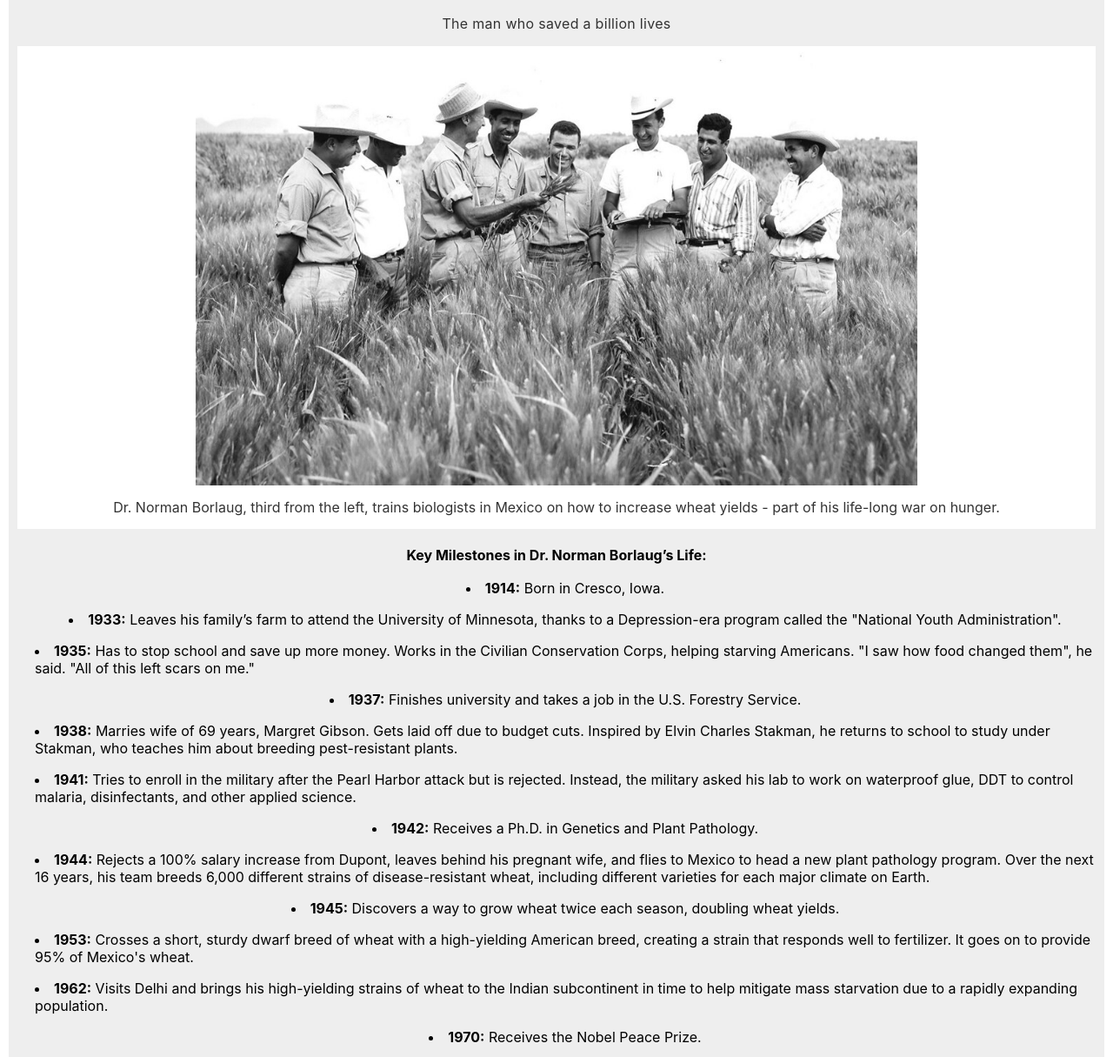
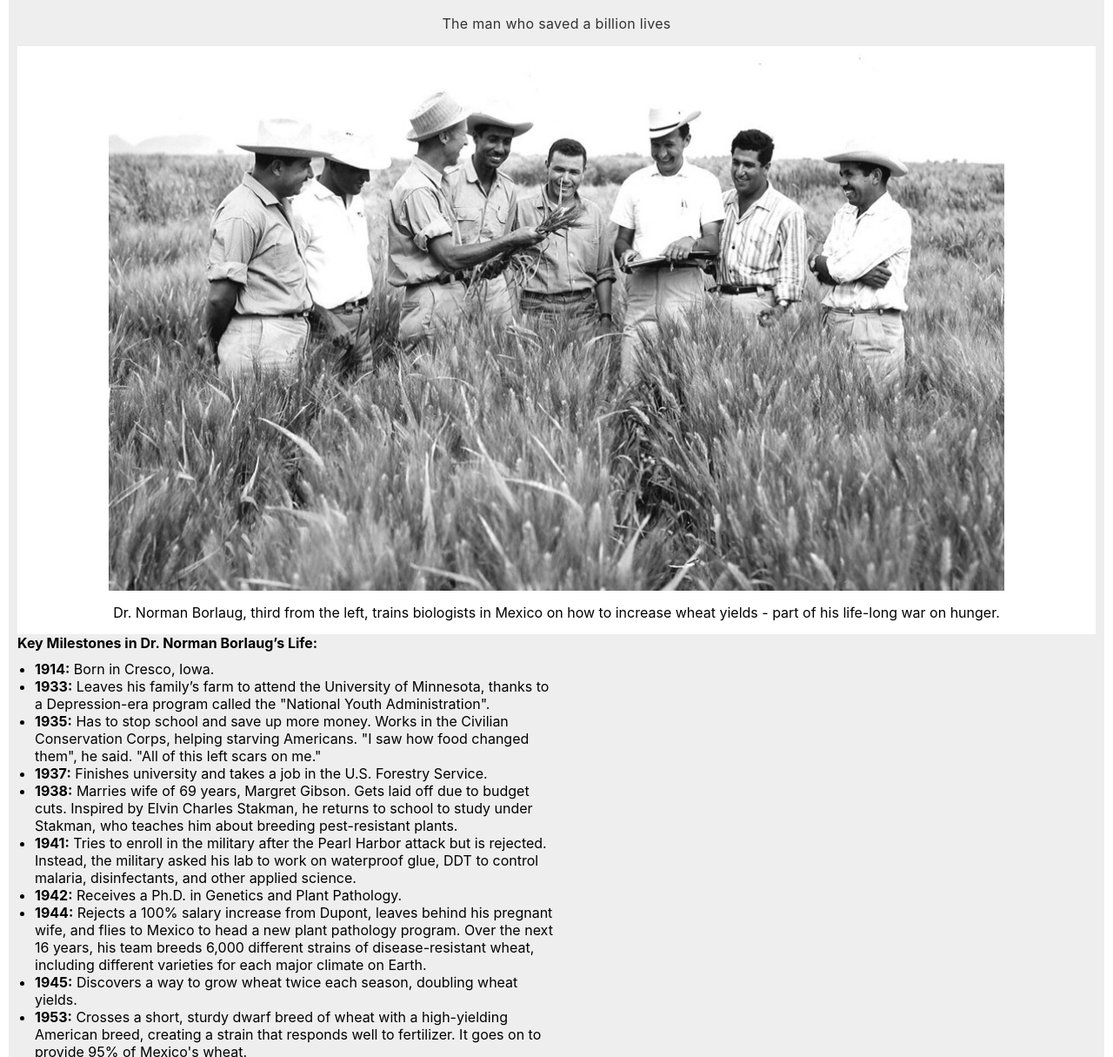
Before and after one commit to hopegaju/Tribute-page-assignment, a plain HTML site: page index.html in a window 1280 px wide. Shown: the part 121-1336 px from the top of the page at 87% size. Drawn offline with Linux system fonts and the light colour scheme.

Commit message:
Image section final result

```diff
--- a/index.html
+++ b/index.html
@@ -22,10 +22,10 @@
         </div>
 
         <!-- Tribute Information -->
-        <div id="tribute-info">
+        <section class="tribute-info">
 
             <p><strong>Key Milestones in Dr. Norman Borlaug’s Life:</strong></p>
-            <ul class="tribute-body">
+            <ul>
                 <li><strong>1914:</strong> Born in Cresco, Iowa.</li>
                 <li><strong>1933:</strong> Leaves his family’s farm to attend the University of Minnesota, thanks to a Depression-era program called the "National Youth Administration".</li>
                 <li><strong>1935:</strong> Has to stop school and save up more money. Works in the Civilian Conservation Corps, helping starving Americans. "I saw how food changed them", he said. "All of this left scars on me."</li>
@@ -45,7 +45,7 @@
             </ul>
 
             <p><em>"Borlaug's life and achievement are testimony to the far-reaching contribution that one man's towering intellect, persistence and scientific vision can make to human peace and progress."</em></p>
-        </div>
+        </section>
 
         <!-- Tribute Link -->
         <p class="link"><strong>If you have time, you should read more about this incredible human being on his <a id="tribute-link" href="https://en.wikipedia.org/wiki/Norman_Borlaug" target="_blank"> Wikipedia entry</a>. </strong></p>
--- a/style.css
+++ b/style.css
@@ -15,6 +15,8 @@ body{
 
 /* main styling */
 main{
+    display: flex;
+    flex-direction: column;
     margin: 29px 10px;
     padding: 20px 10px;
     background-color: #eeeeee;
@@ -25,15 +27,14 @@ main{
     width: 100%;
     display: flex;
     flex-direction: column;
-    justify-content: center;
-    align-items: center;
-    color: #333333;
+    background-color: #ffffff;
 }
 
 #image{
-    width: 100%;
-    max-width: 1200px;
-    margin: 0 auto;
+    width: fit-content;
+    margin: 0 ;
+    max-width: none;
+    height: auto;
 }
 
 /* image subtitle */
@@ -66,7 +67,7 @@ main{
 }
 
 #image{
-    max-width: 67%;
+    width: 83%;
 }
 
 #title-container {
@@ -84,13 +85,11 @@ main{
     justify-content: center;
     width: 100%;
 }
-#tribute-info ul{
-    list-style-position: inside;
+ul{
     display: flex;
     flex-direction: column;
-    align-items: center;
     justify-content: center;
-    width: fit-content;
+    width: 50%;
     margin: 10px 0;
     padding-left: 20px;
 }
```
